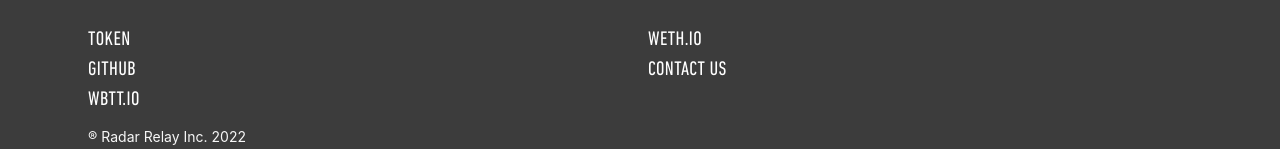
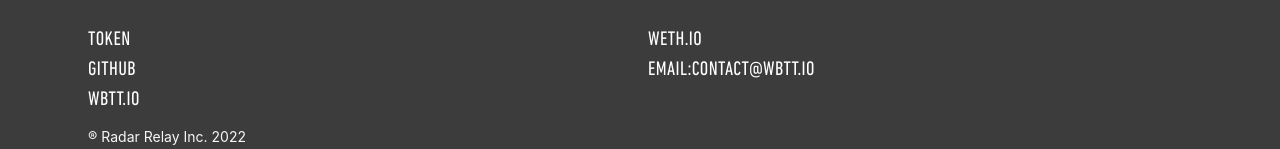
Before and after one commit to wbtt-protocol/wbtt.io, a plain HTML site: page index.html in a window 1280 px wide. Shown: the part 3663-3812 px from the top of the page. Drawn offline with Linux system fonts and the light colour scheme; a small style sheet from the web is missing.

Commit message:
Update index.html

```diff
--- a/index.html
+++ b/index.html
@@ -274,7 +274,7 @@
           <li><a href="https://github.com/wbtt-protocol/WBTT9">Github</a></li>
           <li><a href="https://wbtt.io/">wbtt.io</a></li>
           <li><a href="https://weth.io/">weth.io</a></li>
-          <li><a href="mailto:contact@wbtt.io">Contact Us</a></li>
+          <li><a href="mailto:contact@wbtt.io">Email:contact@wbtt.io</a></li>
         </ul>
 
         <div id="registered">
```
